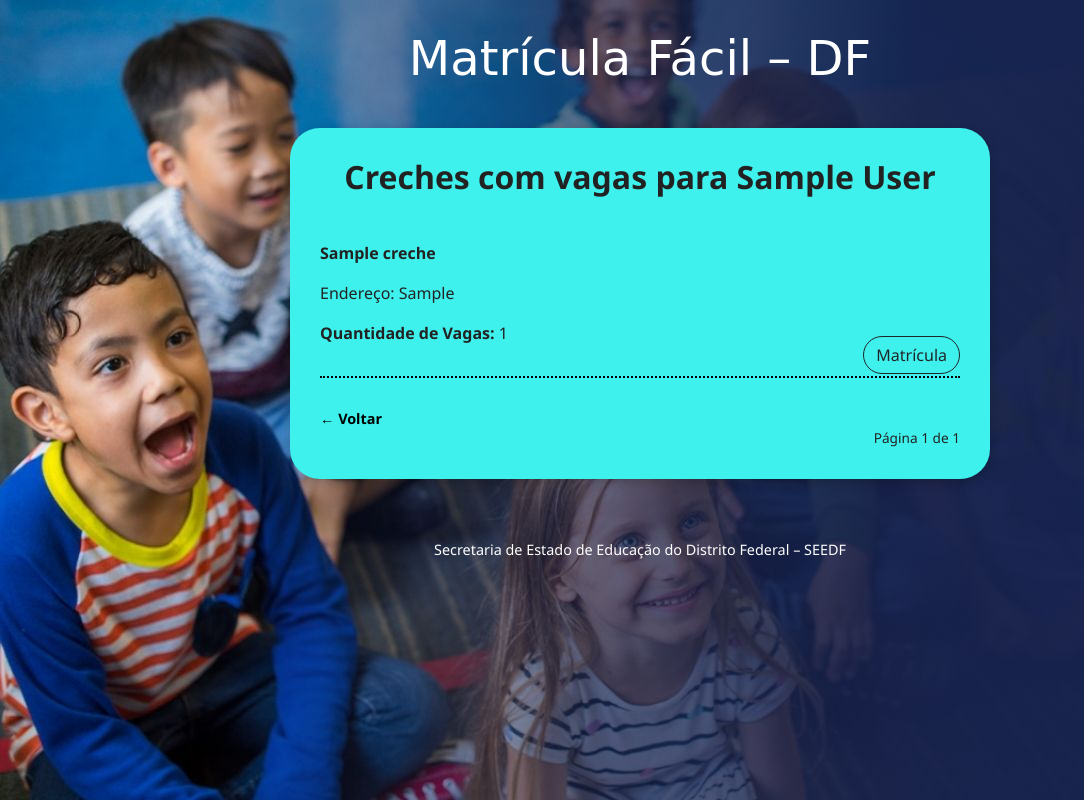
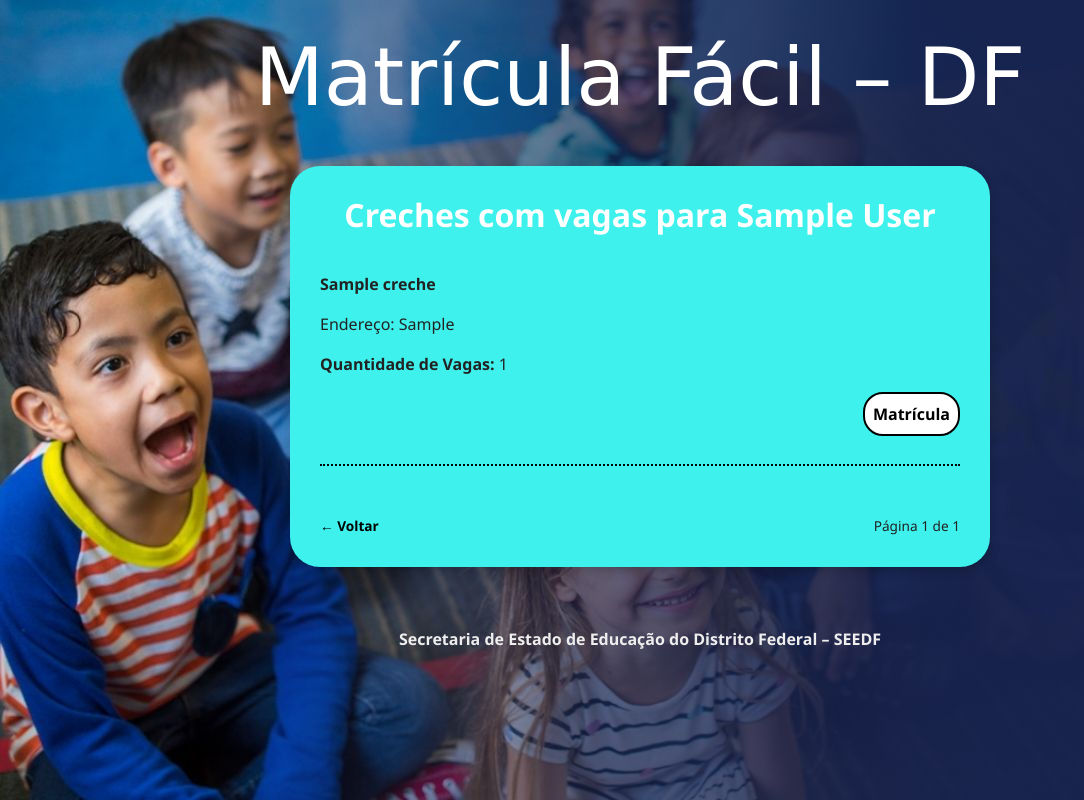
Before and after one commit to Caiot28/MatriculaFacilDF, a Django app: page /creches/?ra=1 in a window 1280 px wide. Shown: the whole page, without its empty margins (0-1084 px from the left). Run offline with Django 5.2, Linux system fonts and the light colour scheme; tables that the repository leaves empty hold one stand-in row (values such as "Sample post"); some web fonts are replaced.

Commit message:
Estilização concluída da listagem das creches

```diff
--- a/MVT/templates/creches.html
+++ b/MVT/templates/creches.html
@@ -14,6 +14,7 @@
 {% load static %}
 <!DOCTYPE html>
 <html lang="pt-br">
+
 <head>
     <meta charset="UTF-8">
     <title>Creches Disponíveis</title>
@@ -21,6 +22,7 @@
     <link href="https://cdn.jsdelivr.net/npm/bootstrap@5.3.0/dist/css/bootstrap.min.css" rel="stylesheet">
     <link rel="stylesheet" href="{% static 'css/lista_creches.css' %}">
 </head>
+
 <body>
     <header class="titulo">
         <h1>Matrícula Fácil – DF</h1>
@@ -29,27 +31,51 @@
     <div class="bloco-lista">
         <h2>Creches com vagas para {{ nome_ra }}</h2>
 
+        <!--{% for creche in creches %}
+        <div class="creche-item">
+            <p><strong>{{ creche.nome }}</strong></p>
+            <p>Endereço: {{ creche.endereco }}</p>
+            <p><strong>Quantidade de Vagas:</strong> {{ creche.vagas_disponiveis }}</p>
+
+            <div class="matricula-wrapper">
+                <a href="{% url 'matricula' creche.id %}" class="btn-matricula">Matrícula</a>
+            </div>
+        </div>
+
+        {% endfor %}-->
+
+        {% if creches %}
         {% for creche in creches %}
         <div class="creche-item">
             <p><strong>{{ creche.nome }}</strong></p>
             <p>Endereço: {{ creche.endereco }}</p>
             <p><strong>Quantidade de Vagas:</strong> {{ creche.vagas_disponiveis }}</p>
-            <a href="{% url 'matricula' creche.id %}" class="btn btn-outline-dark btn-matricula">Matrícula</a>
+            <div class="matricula-wrapper">
+                <a href="{% url 'matricula' creche.id %}" class="btn-matricula">Matrícula</a>
+            </div>
         </div>
         {% endfor %}
+        {% else %}
+        <div class="sem-vagas">
+            <p>⚠️ Nenhuma creche com vagas disponíveis nesta região.</p>
+        </div>
+        {% endif %}
+
 
         <div class="botoes-rodape">
             <a href="{% url 'index' %}" class="voltar">← Voltar</a>
 
             <div class="navegacao-paginacao">
                 {% if creches.has_previous %}
-            <a href="?ra={{ ra_id }}&page={{ creches.previous_page_number }}" class="btn btn-sm btn-secondary me-2">← Anterior</a>
+                <a href="?ra={{ ra_id }}&page={{ creches.previous_page_number }}"
+                    class="btn btn-sm btn-secondary me-2">← Anterior</a>
                 {% endif %}
 
                 <span>Página {{ creches.number }} de {{ creches.paginator.num_pages }}</span>
 
                 {% if creches.has_next %}
-            <a href="?ra={{ ra_id }}&page={{ creches.next_page_number }}" class="btn btn-sm btn-primary ms-2">Próxima →</a>
+                <a href="?ra={{ ra_id }}&page={{ creches.next_page_number }}"
+                    class="btn btn-sm btn-secondary ms-2">Próxima →</a>
                 {% endif %}
             </div>
         </div>
@@ -61,4 +87,5 @@
         Secretaria de Estado de Educação do Distrito Federal – SEEDF
     </footer>
 </body>
+
 </html>
--- a/MVT/templates/index.html
+++ b/MVT/templates/index.html
@@ -32,6 +32,7 @@
 
     <main class="overlay">
         <h2>Bem-vindo ao Matrícula Fácil – DF</h2>
+        <br>
         <p>
             Este sistema foi criado para facilitar a matrícula de crianças em creches públicas do Distrito Federal. Aqui, você pode consultar as vagas disponíveis na sua Região Administrativa e, se houver oportunidade, fazer a matrícula online de forma rápida e prática.
             Para começar, selecione a Região Administrativa desejada e veja quais creches têm vagas.
--- a/static/css/lista_creches.css
+++ b/static/css/lista_creches.css
@@ -8,10 +8,14 @@ body {
 
 .titulo h1 {
     font-family: 'Crafty Girls', cursive;
-    font-size: 3em;
+    font-size: 5em;
     text-align: center;
     color: white;
     margin-top: 30px;
+}
+
+h2{
+    color: white;
 }
 
 .bloco-lista {
@@ -31,16 +35,49 @@ body {
 }
 
 .creche-item {
-    padding: 15px 0;
+    padding: 8px 0 8px 0;  /* aumenta o espaço abaixo do conteúdo */
     border-bottom: 2px dotted black;
+    margin-bottom: 0px;
+    gap: 1px;
+}
+
+
+/* nova div para alinhar à direita */
+.matricula-wrapper {
+    display: flex;
+    justify-content: flex-end;
+    margin-top: 0px;
 }
 
 .btn-matricula {
-    float: right;
-    margin-top: -25px;
-    margin-bottom: 10px;
+    background-color: white;
+    color: #000;
+    border: 2px solid #000;
     border-radius: 20px;
+    padding: 8px 8px;
+    font-weight: bold;
+    text-decoration: none;
+    transition: background-color 0.3s ease, color 0.3s ease;
+    margin-bottom: 20px;
+    margin-top: 0px;
+    gap: 0px;
 }
+
+.btn-matricula:hover {
+    background-color: #000;
+    color: #fff;
+}
+
+.sem-vagas {
+    text-align: center;
+    padding: 40px 20px;
+    font-weight: bold;
+    color: #880000;
+    background-color: #fff5f5;
+    border-radius: 15px;
+    margin-top: 30px;
+}
+
 
 .botoes-rodape {
     display: flex;
@@ -63,17 +100,16 @@ body {
     text-decoration: none;
     color: black;
     font-weight: bold;
-}
-
-.vermais {
-    text-decoration: none;
-    color: #02656f;
-    font-weight: bold;
+    gap: 10px;
+    margin-top: 20px;
+    font-size: 0.95em;
 }
 
 .footer {
     text-align: center;
     margin-top: 60px;
-    font-size: 0.9em;
-    color: #fff;
+    margin-bottom: 30px;
+    font-size: 1em;
+    font-weight: bold;
+    color: #eee;
 }
```
Lines whose indentation alone changed are shown as unchanged.
